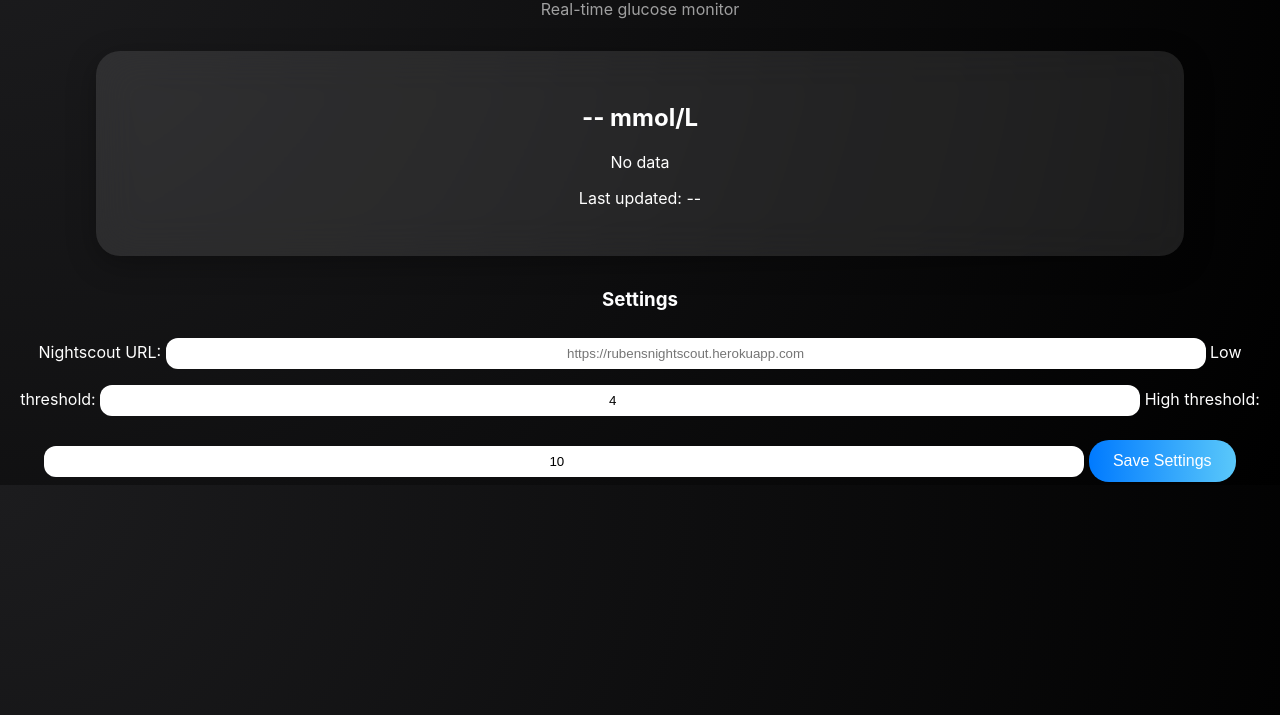
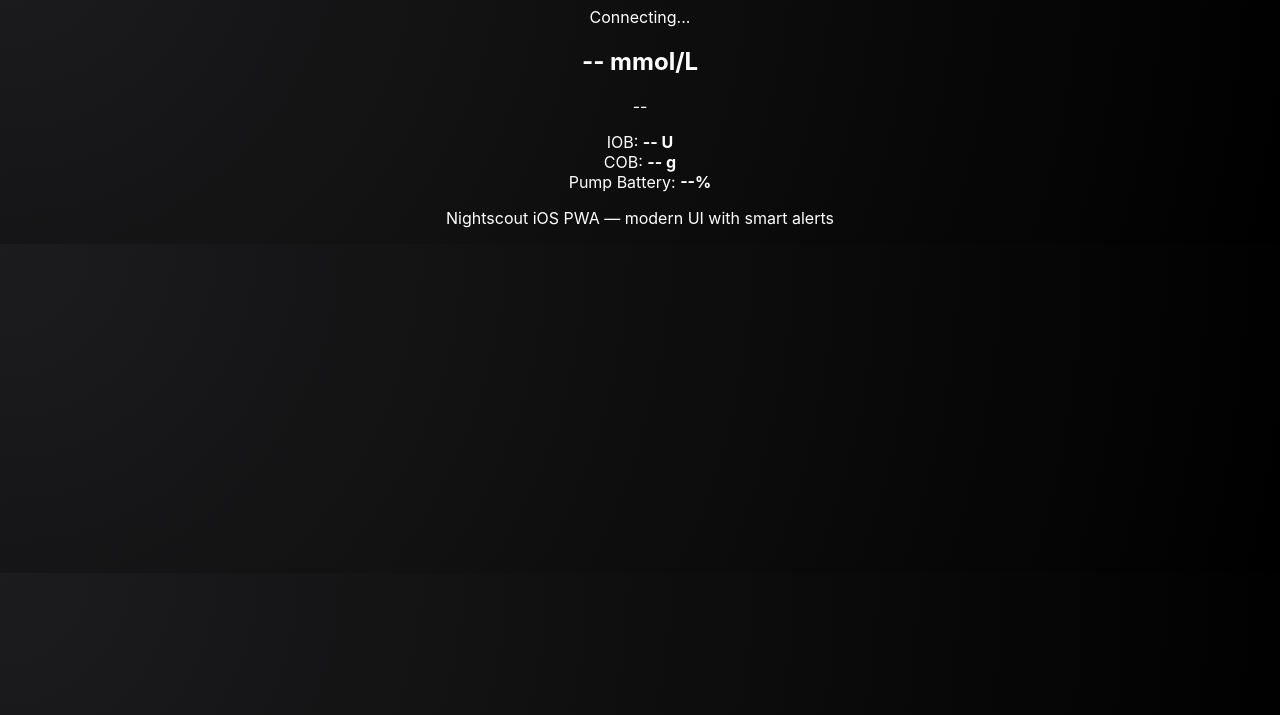
Before and after one commit to code2344/NightscoutPWA, a plain HTML site: page index.html in a window 1280 px wide. Shown: the part 85-800 px from the top of the page. Drawn offline with Linux system fonts and the light colour scheme.

Commit message:
Update index.html

```diff
--- a/index.html
+++ b/index.html
@@ -2,44 +2,46 @@
 <html lang="en">
 <head>
   <meta charset="UTF-8" />
-  <meta name="viewport" content="width=device-width, initial-scale=1.0" />
-  <title>Nightscout Connect</title>
-  <link rel="manifest" href="manifest.json" />
-  <link rel="stylesheet" href="style.css" />
-  <meta name="theme-color" content="#0a0a0a" />
+  <meta name="viewport" content="width=device-width, initial-scale=1.0">
+  <meta name="theme-color" content="#0a84ff">
+  <link rel="manifest" href="manifest.json">
+  <link rel="stylesheet" href="style.css">
+  <title>Nightscout iOS PWA</title>
+
+  <!-- Apple Touch Icons from Nightscout GitHub -->
+  <link rel="apple-touch-icon" sizes="57x57" href="https://raw.githubusercontent.com/nightscout/cgm-remote-monitor/91cd601038a3bce00f92655cc6b1cc02fa3589d3/static/images/apple-touch-icon-57x57.png">
+  <link rel="apple-touch-icon" sizes="60x60" href="https://raw.githubusercontent.com/nightscout/cgm-remote-monitor/91cd601038a3bce00f92655cc6b1cc02fa3589d3/static/images/apple-touch-icon-60x60.png">
+  <link rel="apple-touch-icon" sizes="72x72" href="https://raw.githubusercontent.com/nightscout/cgm-remote-monitor/91cd601038a3bce00f92655cc6b1cc02fa3589d3/static/images/apple-touch-icon-72x72.png">
+  <link rel="apple-touch-icon" sizes="76x76" href="https://raw.githubusercontent.com/nightscout/cgm-remote-monitor/91cd601038a3bce00f92655cc6b1cc02fa3589d3/static/images/apple-touch-icon-76x76.png">
+  <link rel="apple-touch-icon" sizes="114x114" href="https://raw.githubusercontent.com/nightscout/cgm-remote-monitor/91cd601038a3bce00f92655cc6b1cc02fa3589d3/static/images/apple-touch-icon-114x114.png">
+  <link rel="apple-touch-icon" sizes="120x120" href="https://raw.githubusercontent.com/nightscout/cgm-remote-monitor/91cd601038a3bce00f92655cc6b1cc02fa3589d3/static/images/apple-touch-icon-120x120.png">
+  <link rel="apple-touch-icon" sizes="144x144" href="https://raw.githubusercontent.com/nightscout/cgm-remote-monitor/91cd601038a3bce00f92655cc6b1cc02fa3589d3/static/images/apple-touch-icon-144x144.png">
+  <link rel="apple-touch-icon" sizes="152x152" href="https://raw.githubusercontent.com/nightscout/cgm-remote-monitor/91cd601038a3bce00f92655cc6b1cc02fa3589d3/static/images/apple-touch-icon-152x152.png">
+  <link rel="apple-touch-icon" sizes="180x180" href="https://raw.githubusercontent.com/nightscout/cgm-remote-monitor/91cd601038a3bce00f92655cc6b1cc02fa3589d3/static/images/apple-touch-icon-180x180.png">
 </head>
+
 <body>
-  <main id="app">
-    <header>
-      <h1>Nightscout Connect</h1>
-      <p class="subtitle">Real-time glucose monitor</p>
-    </header>
+  <header>
+    <h1>Nightscout</h1>
+    <p id="connection-status">Connecting...</p>
+  </header>
 
-    <section id="status">
-      <div class="card">
-        <h2 id="glucose">-- mmol/L</h2>
-        <p id="trend">No data</p>
-        <p id="updated">Last updated: --</p>
-      </div>
+  <main>
+    <section class="glucose">
+      <h2 id="glucose-value">-- mmol/L</h2>
+      <p id="trend">--</p>
     </section>
 
-    <section id="settings">
-      <h3>Settings</h3>
-      <label>
-        Nightscout URL:
-        <input id="url" type="text" placeholder="https://rubensnightscout.herokuapp.com" />
-      </label>
-      <label>
-        Low threshold:
-        <input id="low" type="number" step="0.1" value="4.0" />
-      </label>
-      <label>
-        High threshold:
-        <input id="high" type="number" step="0.1" value="10.0" />
-      </label>
-      <button id="save">Save Settings</button>
+    <section class="details">
+      <div><span>IOB:</span> <strong id="iob">-- U</strong></div>
+      <div><span>COB:</span> <strong id="cob">-- g</strong></div>
+      <div><span>Pump Battery:</span> <strong id="battery">--%</strong></div>
     </section>
   </main>
+
+  <footer>
+    <p>Nightscout iOS PWA — modern UI with smart alerts</p>
+  </footer>
 
   <script src="app.js"></script>
 </body>
```
